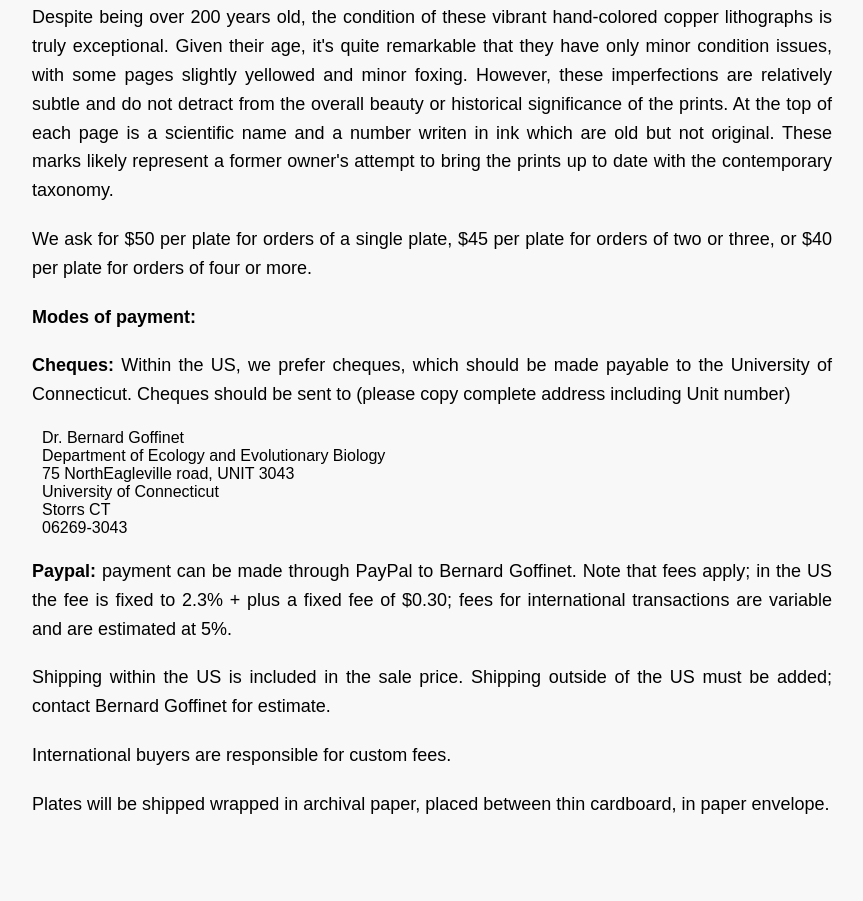
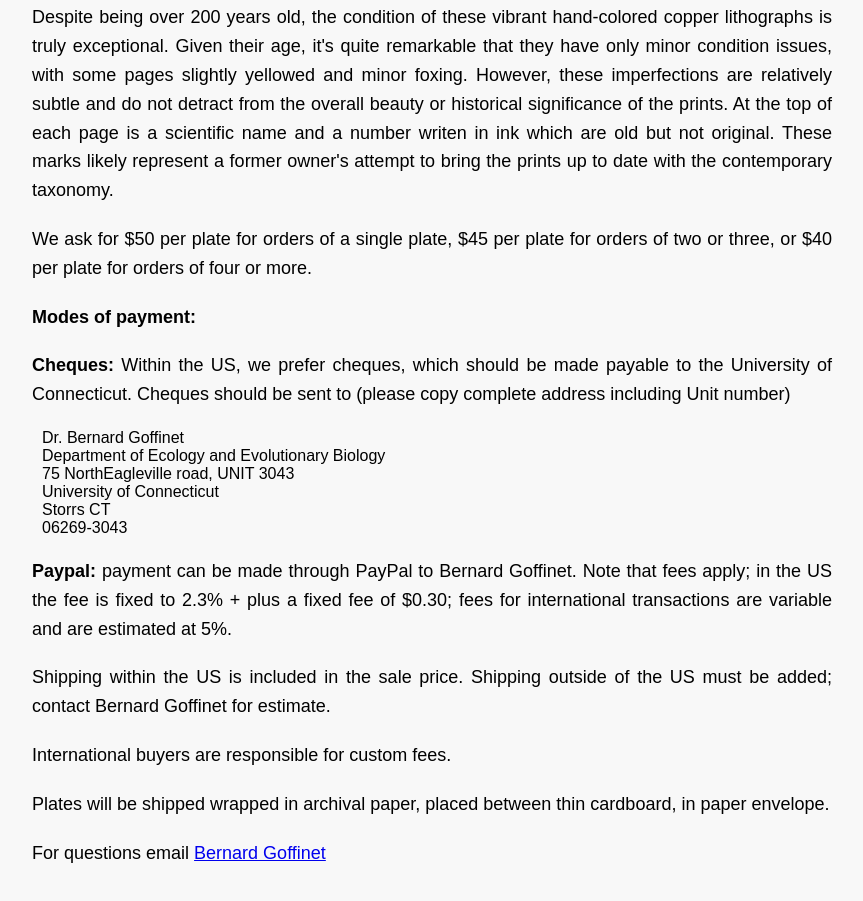
Before and after one commit to Zachary-Muscavitch/Sowerbys-Lichen-Lithographs, a plain HTML site: page index.html in a window 1280 px wide. Shown: the part 891-1792 px from the top of the page, without its empty margins (208-1071 px from the left). Before the commit the page ends 1750 px from the top, so only its background shows below. Drawn offline with Linux system fonts and the light colour scheme.

Commit message:
Update index.html

```diff
--- a/index.html
+++ b/index.html
@@ -90,7 +90,7 @@ International buyers are responsible for custom fees.
 <p>
 Plates will be shipped wrapped in archival paper, placed between thin cardboard, in paper envelope.
 <p>
-
+For questions email <a href= "mailto:bernard.goffinet@uconn.edu"> Bernard Goffinet </a>
 
 </body>
 </html>
```
